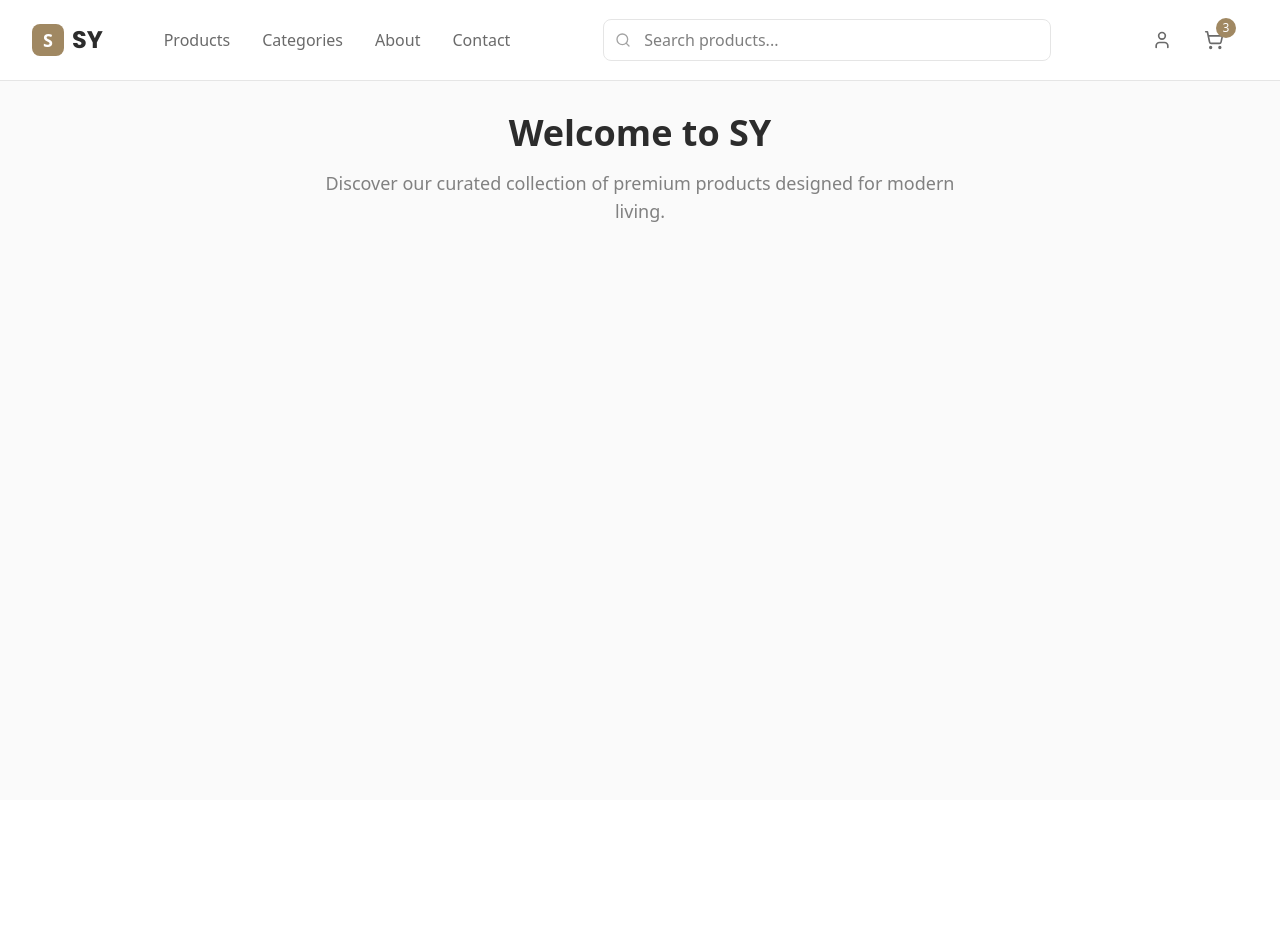
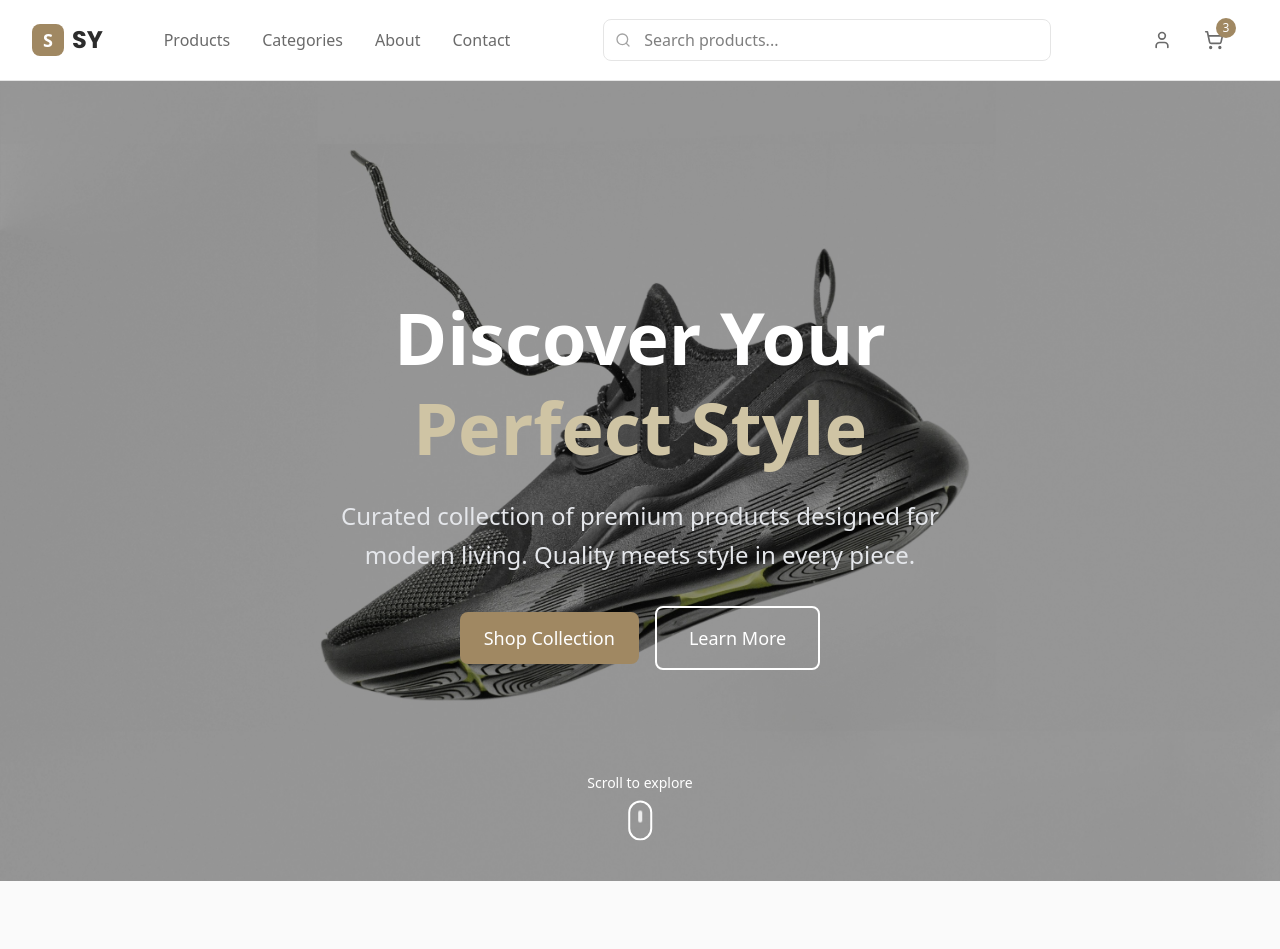
Before and after one commit to Seadyou/SY-Ecommerce, a Next.js app: page / in a window 1280 px wide. Shown: the top 949 px of the page. Before the commit the page ends 800 px from the top, so only its background shows below. Built offline with nearby package versions, Linux system fonts and the light colour scheme.

Commit message:
Added Hero Section with BG

```diff
--- a/src/app/page.tsx
+++ b/src/app/page.tsx
@@ -1,18 +1,72 @@
 import Header from '@/components/Header'
+import Link from 'next/link'
 
 export default function Home() {
   return (
     <div className="min-h-screen bg-neutral-50">
       <Header />
 
-      {/* Main content area - ready for homepage sections */}
-      <main className="sy-container py-8">
+      {/* Hero Section */}
+      <section className="relative h-screen flex items-center justify-center overflow-hidden">
+        {/* Background Image */}
+        <div
+          className="absolute inset-0 bg-cover bg-center bg-no-repeat"
+          style={{
+            backgroundImage: 'url(/images/hero_bg.jpg)',
+          }}
+        />
+
+        {/* Dark Overlay for better text readability */}
+        <div className="absolute inset-0 bg-black/40" />
+
+        {/* Hero Content */}
+        <div className="relative z-10 text-center text-white px-4 max-w-4xl mx-auto">
+          <h1 className="text-5xl md:text-7xl font-bold mb-6 leading-tight">
+            Discover Your
+            <span className="block text-primary-300">Perfect Style</span>
+          </h1>
+
+          <p className="text-xl md:text-2xl mb-8 text-gray-200 max-w-2xl mx-auto leading-relaxed">
+            Curated collection of premium products designed for modern living.
+            Quality meets style in every piece.
+          </p>
+
+          <div className="flex flex-col sm:flex-row gap-4 justify-center items-center">
+            <Link
+              href="/products"
+              className="sy-button-primary text-lg px-8 py-4 inline-block hover:scale-105 transition-transform duration-200"
+            >
+              Shop Collection
+            </Link>
+
+            <Link
+              href="/about"
+              className="border-2 border-white text-white hover:bg-white hover:text-secondary-950 font-medium text-lg px-8 py-4 rounded-lg transition-all duration-200"
+            >
+              Learn More
+            </Link>
+          </div>
+        </div>
+
+        {/* Scroll Indicator */}
+        <div className="absolute bottom-8 left-1/2 transform -translate-x-1/2 text-white animate-bounce">
+          <div className="flex flex-col items-center">
+            <span className="text-sm mb-2">Scroll to explore</span>
+            <div className="w-6 h-10 border-2 border-white rounded-full flex justify-center">
+              <div className="w-1 h-3 bg-white rounded-full mt-2 animate-pulse"></div>
+            </div>
+          </div>
+        </div>
+      </section>
+
+      {/* Additional content sections can go here */}
+      <main className="sy-container py-16">
         <div className="text-center">
-          <h1 className="text-4xl font-bold text-secondary-950 mb-4">
-            Welcome to SY
-          </h1>
+          <h2 className="text-3xl font-bold text-secondary-950 mb-4">
+            Featured Categories
+          </h2>
           <p className="text-lg text-secondary-600 max-w-2xl mx-auto">
-            Discover our curated collection of premium products designed for modern living.
+            Explore our carefully selected product categories
           </p>
         </div>
       </main>
```
Also changed, not shown: public/images/hero_bg.jpg (added).
